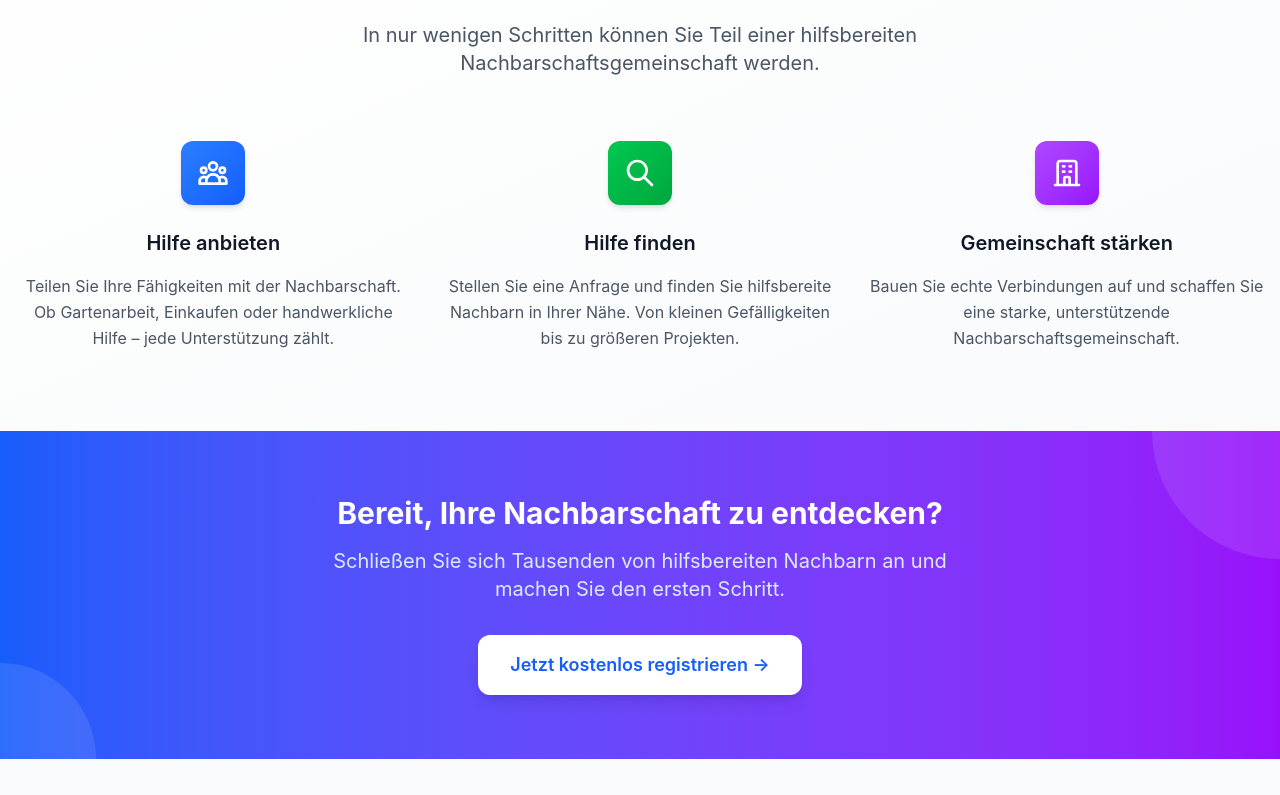
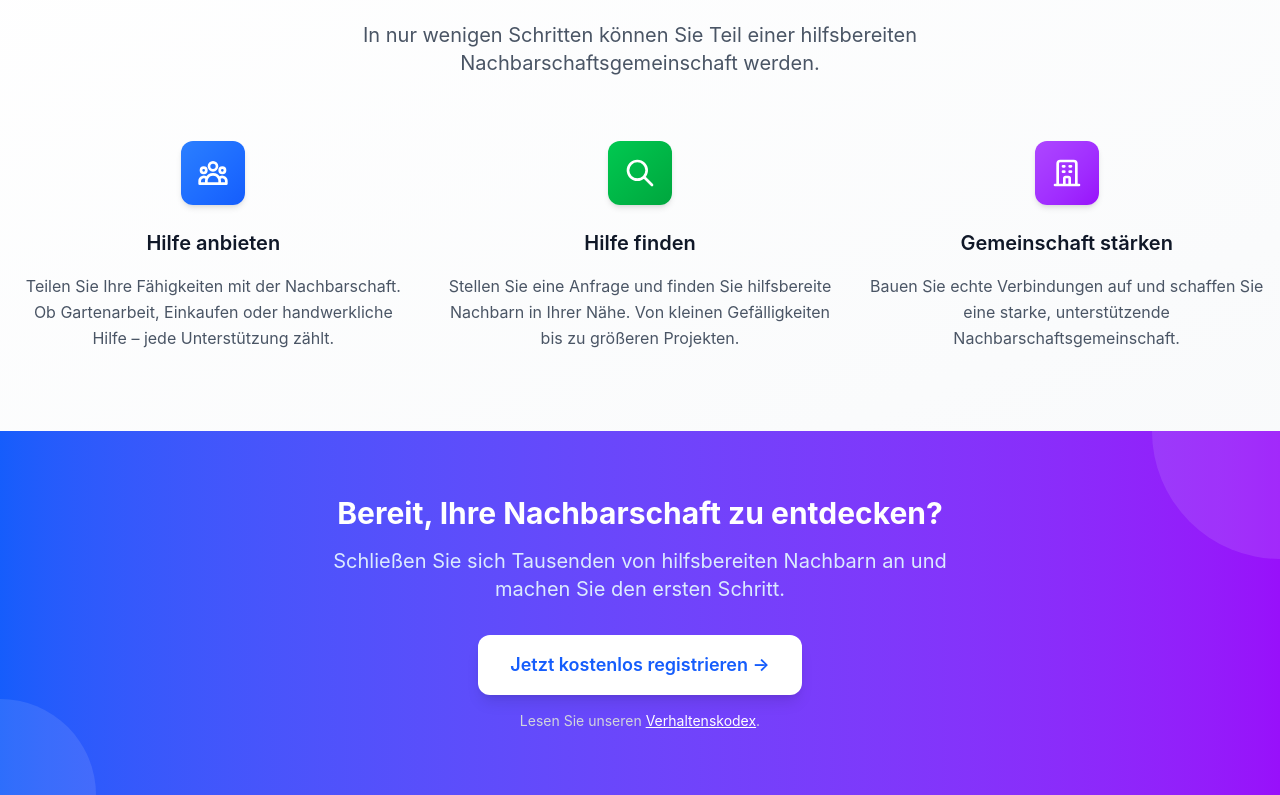
Before and after one commit to finalProject2025/TP, a React (Vite) app in the folder frontend/: page / in a window 1280 px wide. Shown: the part 772-1567 px from the top of the page. Before the commit the page ends 1531 px from the top, so only its background shows below. Built offline with nearby package versions, Linux system fonts and the light colour scheme.

Commit message:
add CodeOfConduct to Landing.tsx

```diff
--- a/frontend/src/pages/Landing.tsx
+++ b/frontend/src/pages/Landing.tsx
@@ -6,9 +6,12 @@ import ProfileModal from "../components/ProfileModal";
 import HelpOffersModal from "../components/HelpOffersModal";
 import ChatModal from "../components/ChatModal";
 import { simpleApi } from "../services/simpleApi";
-import ResetPasswordModal from '../components/ResetPasswordModal';
+import ResetPasswordModal from "../components/ResetPasswordModal";
 import { useNotifications } from "../hooks/useNotifications";
-import type { User } from '../types';
+import type { User } from "../types";
+import CodeOfConductModal from "../components/CodeOfConductModal";
+
+
 
 function Landing() {
   const [isLoginModalOpen, setIsLoginModalOpen] = useState(false);
@@ -27,25 +30,29 @@ function Landing() {
   const location = useLocation();
   const navigate = useNavigate();
   const [showResetModal, setShowResetModal] = useState(false);
-  const [resetEmail, setResetEmail] = useState('');
-  const [resetToken, setResetToken] = useState('');
+  const [resetEmail, setResetEmail] = useState("");
+  const [resetToken, setResetToken] = useState("");
+
+  const [isCodeOfConductModalOpen, setIsCodeOfConductModalOpen] =
+    useState(false);
+  const openCodeOfConductModal = () => setIsCodeOfConductModalOpen(true);
 
   useEffect(() => {
     checkAuthStatus();
     // Prüfe, ob die URL /reset-password enthält
-    console.log('Current pathname:', location.pathname);
-    console.log('Current search:', location.search);
-    if (location.pathname === '/reset-password') {
+    console.log("Current pathname:", location.pathname);
+    console.log("Current search:", location.search);
+    if (location.pathname === "/reset-password") {
       const params = new URLSearchParams(location.search);
-      const token = params.get('token');
-      const email = params.get('email');
-      console.log('Token:', token);
-      console.log('Email:', email);
+      const token = params.get("token");
+      const email = params.get("email");
+      console.log("Token:", token);
+      console.log("Email:", email);
       if (token && email) {
         setResetToken(token);
         setResetEmail(decodeURIComponent(email));
         setShowResetModal(true);
-        console.log('Setting modal to true');
+        console.log("Setting modal to true");
       }
     } else {
       setShowResetModal(false);
@@ -105,7 +112,7 @@ function Landing() {
   const handleCloseResetModal = () => {
     setShowResetModal(false);
     // Nach Schließen Modal auf Startseite weiterleiten
-    navigate('/');
+    navigate("/");
   };
 
   return (
@@ -705,6 +712,17 @@ function Landing() {
           >
             Jetzt kostenlos registrieren →
           </button>
+          <p className="text-sm text-gray-300 mt-4">
+  Lesen Sie unseren{' '}
+  <button
+    onClick={openCodeOfConductModal}
+    className="underline text-white hover:text-blue-200"
+  >
+    Verhaltenskodex
+  </button>
+  .
+</p>
+
         </div>
       </div>
 
@@ -742,6 +760,11 @@ function Landing() {
         email={resetEmail}
         token={resetToken}
       />
+      <CodeOfConductModal
+  isOpen={isCodeOfConductModalOpen}
+  onClose={() => setIsCodeOfConductModalOpen(false)}
+/>
+
     </div>
   );
 }
```
